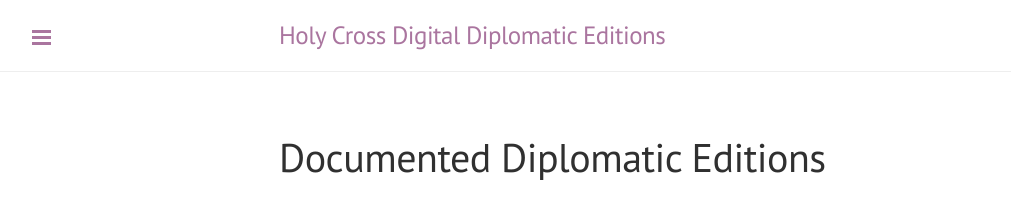
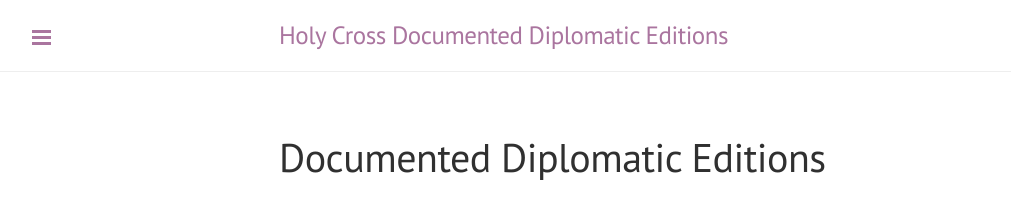
Before and after one commit to hc-dde/hc-dde.github.io, a Jekyll site: the page built from index.md, in a window 1280 px wide. Shown: the top 208 px of the page, without its empty margins (1-1012 px from the left). Built offline with Jekyll 4.4.1, drawn with Linux system fonts in a browser that asks for light colours.

Commit message:
Change name in banner display

```diff
--- a/_config.yml
+++ b/_config.yml
@@ -11,7 +11,7 @@ highlighter: rouge
 permalink:        pretty
 
 # Setup
-title:            Holy Cross Digital Diplomatic Editions
+title:            Holy Cross Documented Diplomatic Editions
 tagline:          ''
 description:      ''
 
@@ -32,3 +32,6 @@ links:
   - title: Data repository
     url: https://github.com/hc-dde/editions/
     external: true
+  - title: Under review
+    url: https://github.com/hc-dde/under-review/
+    external: true
```
